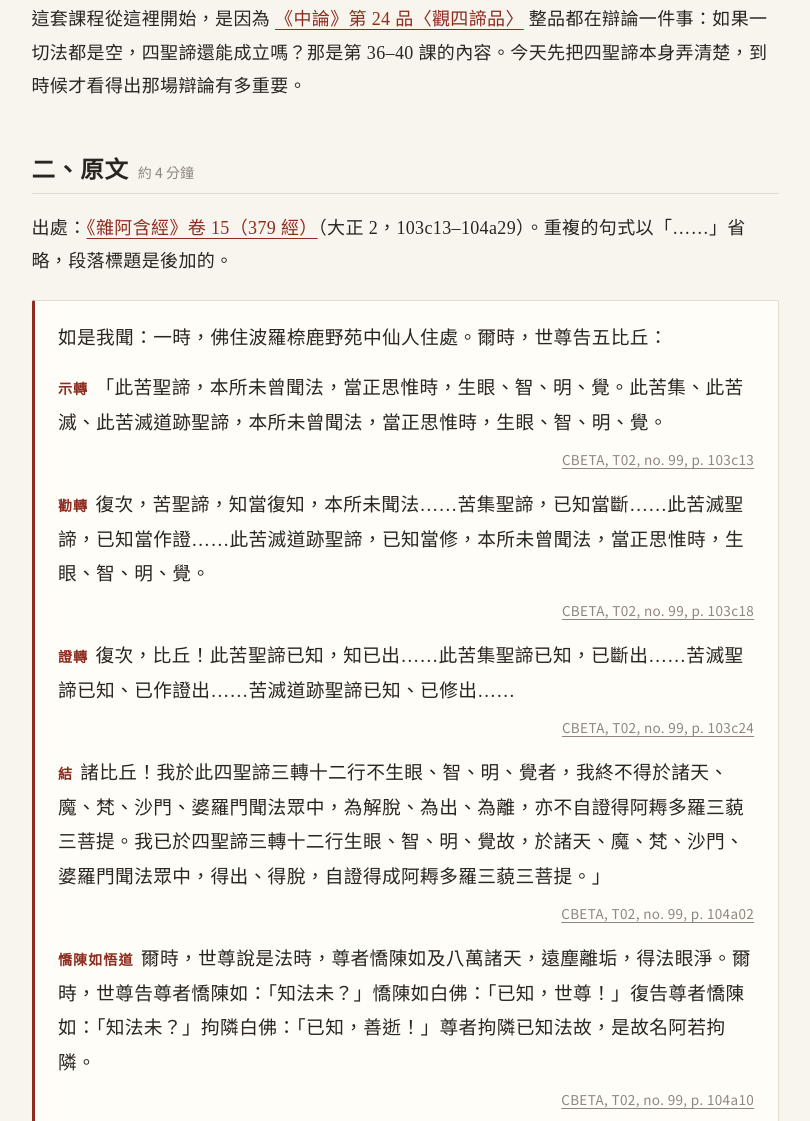
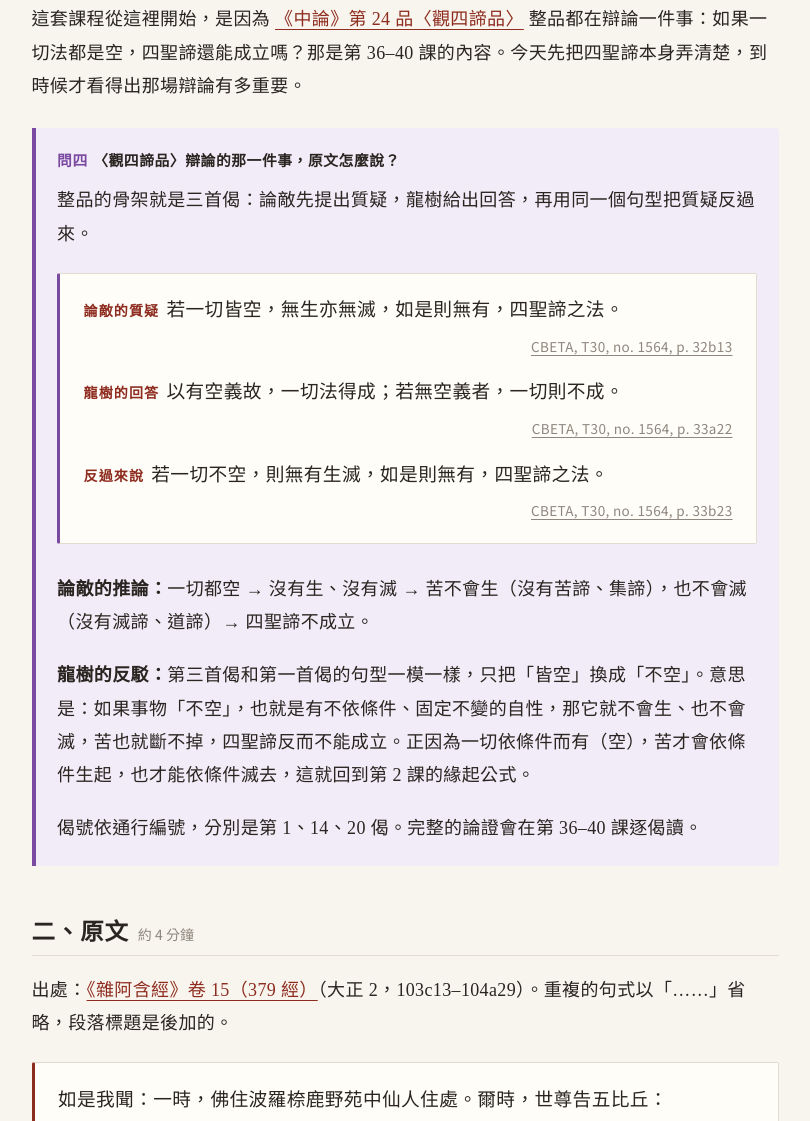
Before and after one commit to BluesLion/madhyamaka-course, a plain HTML site: page lessons/001.html in a window 1280 px wide. Shown: the part 595-1716 px from the top of the page, without its empty margins (235-1045 px from the left). Drawn offline with Linux system fonts and the light colour scheme.

Commit message:
第 1 課：加入問四（〈觀四諦品〉原文節錄）
Co-Authored-By: Claude Opus 5.5 <noreply@anthropic.com>
Claude-Session: https://claude.ai/code/session_01RBgU2w8fgk7P9a8ebrwca6

```diff
--- a/assets/style.css
+++ b/assets/style.css
@@ -141,6 +141,7 @@ td:first-child { white-space: nowrap; }
 .qa ul { margin: 0 0 1rem; padding-left: 1.3rem; }
 mark.q1, mark.q2, mark.q3, mark.q4, mark.q5 { background: none; color: inherit; border-bottom: 2px solid var(--c); padding: 0; }
 mark.q1 { --c: var(--q1); } mark.q2 { --c: var(--q2); } mark.q3 { --c: var(--q3); }
+mark.q4 { --c: var(--q4); } mark.q5 { --c: var(--q5); }
 
 /* 段落內清單 */
 ol.points { padding-left: 1.4rem; }
--- a/lessons/001.html
+++ b/lessons/001.html
@@ -19,7 +19,7 @@
 
 <p class="kicker">單元一・阿含的緣起與中道　第 1／10 課</p>
 <h1>第 1 課｜佛陀的問題：苦與四聖諦</h1>
-<div class="legend"><span class="legend-title">課後問答已展開在課文中</span><span class="chip q1">問一：「知、斷、證、修」出自哪段經文？</span><span class="chip q2">問二：三轉十二行是什麼？</span><span class="chip q3">問三：眼、智、明、覺是什麼意思？</span></div>
+<div class="legend"><span class="legend-title">課後問答已展開在課文中</span><span class="chip q1">問一：「知、斷、證、修」出自哪段經文？</span><span class="chip q2">問二：三轉十二行是什麼？</span><span class="chip q3">問三：眼、智、明、覺是什麼意思？</span><span class="chip q4">問四：〈觀四諦品〉辯論的那一件事，原文怎麼說？</span></div>
 <h2>一、脈絡<span class="time">約 2 分鐘</span></h2>
 
 <p>大約西元前 5 世紀，悉達多成道後來到波羅奈的鹿野苑，對當年一起苦行的五位比丘第一次說法。這次說法稱為「<strong>初轉法輪</strong>」，內容就是四聖諦。</p>
@@ -27,6 +27,22 @@
 <p>今天讀 <a href="https://cbetaonline.dila.edu.tw/zh/T02n0099_p0103c13">《雜阿含經》卷 15 第 379 經</a>，通稱<a href="https://cbetaonline.dila.edu.tw/zh/T02n0099_p0103c13">《轉法輪經》</a>，由劉宋求那跋陀羅在 5 世紀上半譯出。巴利文的對應經典是 <a href="https://suttacentral.net/sn56.11">《相應部》56.11</a>。</p>
 
 <p>這套課程從這裡開始，是因為 <a href="https://cbetaonline.dila.edu.tw/zh/T30n1564_p0032b11">《中論》第 24 品〈觀四諦品〉</a> 整品都在辯論一件事：如果一切法都是空，四聖諦還能成立嗎？那是第 36–40 課的內容。今天先把四聖諦本身弄清楚，到時候才看得出那場辯論有多重要。</p>
+
+<div class="qa q4">
+  <div class="qa-head">問四<span>〈觀四諦品〉辯論的那一件事，原文怎麼說？</span></div>
+  <p>整品的骨架就是三首偈：論敵先提出質疑，龍樹給出回答，再用同一個句型把質疑反過來。</p>
+  <div class="sutra">
+    <p><span class="seg">論敵的質疑</span>若一切皆空，無生亦無滅，如是則無有，四聖諦之法。
+      <span class="src"><a href="https://cbetaonline.dila.edu.tw/zh/T30n1564_p0032b13">CBETA, T30, no. 1564, p. 32b13</a></span></p>
+    <p><span class="seg">龍樹的回答</span>以有空義故，一切法得成；若無空義者，一切則不成。
+      <span class="src"><a href="https://cbetaonline.dila.edu.tw/zh/T30n1564_p0033a22">CBETA, T30, no. 1564, p. 33a22</a></span></p>
+    <p><span class="seg">反過來說</span>若一切不空，則無有生滅，如是則無有，四聖諦之法。
+      <span class="src"><a href="https://cbetaonline.dila.edu.tw/zh/T30n1564_p0033b23">CBETA, T30, no. 1564, p. 33b23</a></span></p>
+  </div>
+  <p><strong>論敵的推論：</strong>一切都空 → 沒有生、沒有滅 → 苦不會生（沒有苦諦、集諦），也不會滅（沒有滅諦、道諦）→ 四聖諦不成立。</p>
+  <p><strong>龍樹的反駁：</strong>第三首偈和第一首偈的句型一模一樣，只把「皆空」換成「不空」。意思是：如果事物「不空」，也就是有不依條件、固定不變的自性，那它就不會生、也不會滅，苦也就斷不掉，四聖諦反而不能成立。正因為一切依條件而有（空），苦才會依條件生起，也才能依條件滅去，這就回到第 2 課的緣起公式。</p>
+  <p>偈號依通行編號，分別是第 1、14、20 偈。完整的論證會在第 36–40 課逐偈讀。</p>
+</div>
 
 <h2>二、原文<span class="time">約 4 分鐘</span></h2>
 
@@ -182,7 +198,7 @@
 
 <h2>五、回扣與預告<span class="time">約 1 分鐘</span></h2>
 
-<p>請帶著一個問題往下讀：四聖諦是四項任務，苦要知、集要斷、滅要證、道要修。如果一切法都是空，這些任務還做得成嗎？龍樹正面回答了這個問題，答案出人意料：<strong>正因為空，四諦才能成立。</strong></p>
+<p>請帶著一個問題往下讀：四聖諦是四項任務，苦要知、集要斷、滅要證、道要修。如果一切法都是空，這些任務還做得成嗎？<mark class="q4">現在你已經看到龍樹的答案原文：「以有空義故，一切法得成」</mark>，<strong>正因為空，四諦才能成立。</strong></p>
 
 <div class="next">
   <p><strong>下一課（第 2 課）：緣起的公式。</strong>「此有故彼有」，看「集」到底怎麼讓苦生起。</p>
```
Also changed, not shown: src/lessons/001.html (+19 -2 lines).
